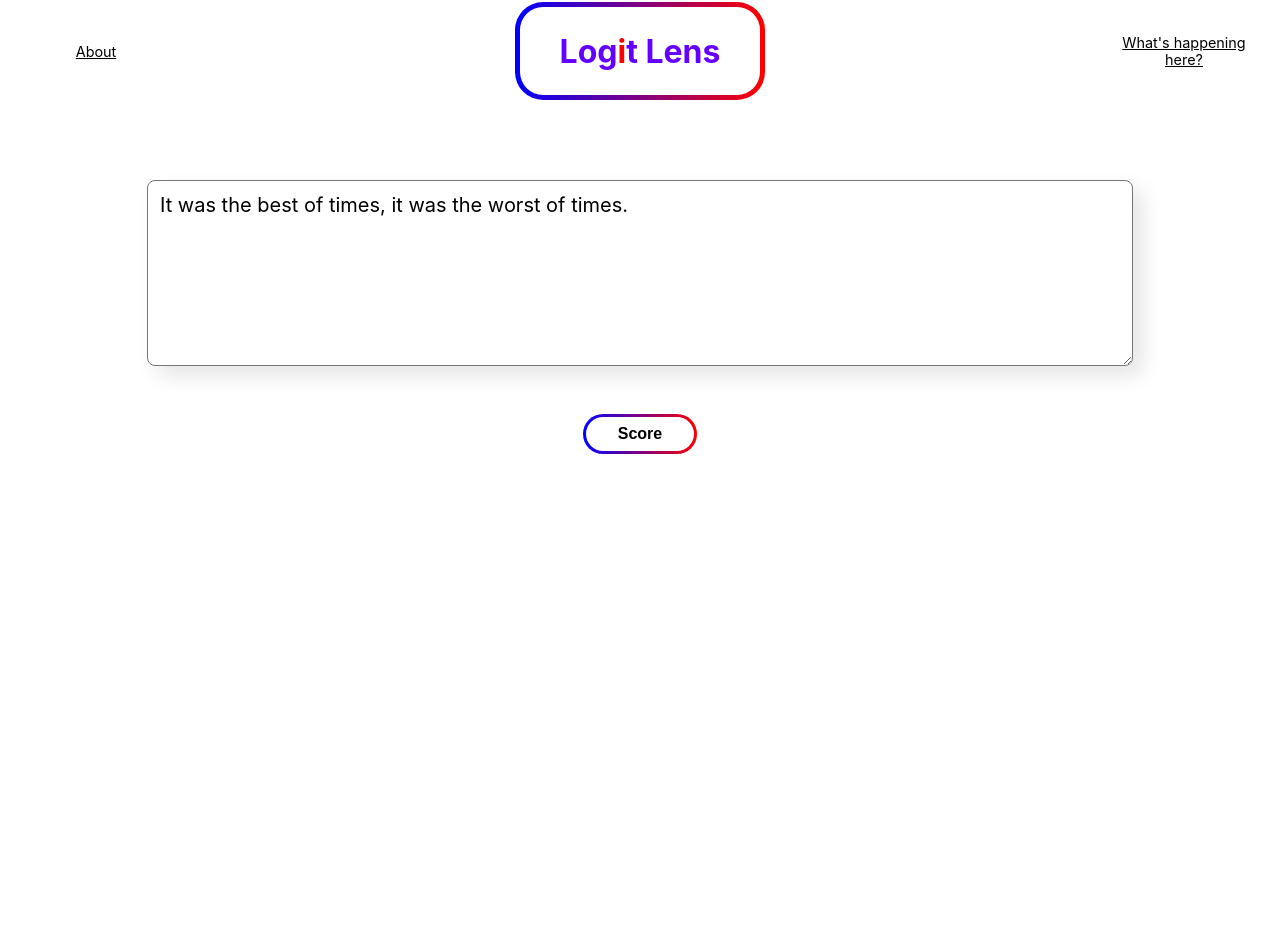
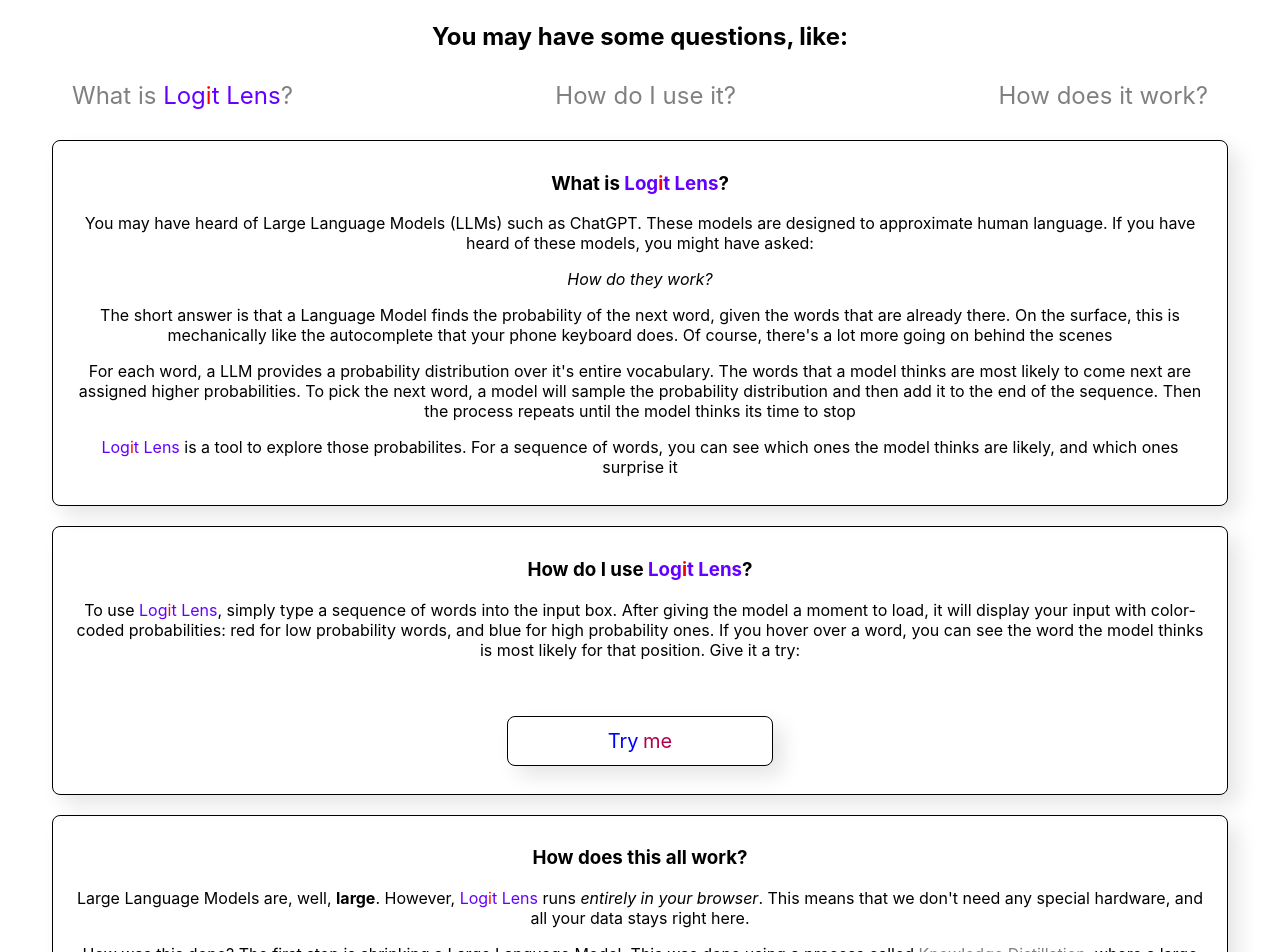
Before and after one commit to ColeDnought/ColeDnought.github.io, a React (Create React App) app: page /faq in a window 1280 px wide. Shown: the part 30-982 px from the top of the page. Before the commit the page ends 800 px from the top, so only its background shows below. Built offline with nearby package versions, Linux system fonts and the light colour scheme.

Commit message:
Added FAQ section

```diff
--- a/eslint.config.js
+++ b/eslint.config.js
@@ -11,7 +11,7 @@
   plugins: ['react-refresh'],
   rules: {
     'react-refresh/only-export-components': 'warn',
-    'react/prop-types': 'off',
+    'react/prop-types': 'off'
   },
   overrides: [
     {
@@ -20,5 +20,5 @@
         "no-restricted-globals": "off",
       },
     },
-  ],
+  ]
 }
--- a/package.json
+++ b/package.json
@@ -1,12 +1,14 @@
 {
-  "name": "test",
+  "name": "logitlens",
   "version": "0.1.0",
   "private": true,
   "dependencies": {
     "@huggingface/transformers": "3.6",
     "react": "^19.1.0",
     "react-dom": "^19.1.0",
-    "react-scripts": "5.0.1"
+    "react-router-dom": "^7.7.1",
+    "react-scripts": "5.0.1",
+    "styled-components": "^6.1.19"
   },
   "scripts": {
     "start": "react-scripts start",
--- a/src/App.css
+++ b/src/App.css
@@ -53,7 +53,6 @@
 }
 
 button {
-  /* Leave space at top */
   margin-top: 3rem;
   background-image: linear-gradient(90deg, white, white),
     linear-gradient(90deg, rgb(0, 0, 255), rgb(255, 0, 0));
--- a/src/components/Header.jsx
+++ b/src/components/Header.jsx
@@ -1,17 +1,17 @@
 import './Header.css';
+import NamePlate from './NamePlate';
+import { Link } from "react-router";
 
 const Header = () => {
   return (
     <div className="app-header">
-      <a className="header-link" href="/about">About</a>
+      <Link to="/about" className="header-link">About</Link>
       <div className="title-container">
         <h1>
-          <span style={{ "color": "rgb(100, 0, 255)" }}>Log</span>
-          <span style={{ "color": "rgb(255, 0, 0)" }}>i</span>
-          <span style={{ "color": "rgb(100, 0, 255)" }}>t Lens</span>
+          <NamePlate />
         </h1>
       </div>
-      <a className="header-link" href="/faq">What's happening here?</a>
+      <Link to="/faq" className="header-link">What's happening here?</Link>
     </div>
   );
 };
--- /dev/null
+++ b/src/components/NamePlate.jsx
@@ -0,0 +1,11 @@
+const NamePlate = () => {
+  return (
+    <span className="name-plate">
+        <span style={{ "color": "rgb(100, 0, 255)" }}>Log</span>
+        <span style={{ "color": "rgb(255, 0, 0)" }}>i</span>
+        <span style={{ "color": "rgb(100, 0, 255)" }}>t Lens</span>
+    </span>
+  );
+}
+
+export default NamePlate;
--- a/src/components/Token.css
+++ b/src/components/Token.css
@@ -25,6 +25,10 @@
     sans-serif
 }
 
+.prob-token:hover {
+  text-decoration: underline;
+}
+
 .prob-token:hover .tooltip-text {
   visibility: visible;
   opacity: 1;
--- a/src/index.js
+++ b/src/index.js
@@ -2,12 +2,21 @@
 import ReactDOM from 'react-dom/client';
 import './App.css';
 import App from './App';
+import About from './pages/About';
+import FAQ from './pages/FAQ';
+import { BrowserRouter, Routes, Route } from "react-router";
 // import reportWebVitals from './reportWebVitals';
 
 const root = ReactDOM.createRoot(document.getElementById('root'));
 root.render(
   <React.StrictMode>
-    <App />
+    <BrowserRouter>
+      <Routes>
+        <Route path="/" element={<App />} />
+        <Route path="/about" element={<About />} />
+        <Route path="/faq" element={<FAQ />} />
+      </Routes>
+    </BrowserRouter>
   </React.StrictMode>
 );
 
--- /dev/null
+++ b/src/pages/About.jsx
@@ -0,0 +1,12 @@
+const text = "This is the about page for LogitLens.";
+
+const About = () => {
+  return (
+    <div>
+      <h2>About</h2>
+      <p>{text}</p>
+    </div>
+  );
+};
+
+export default About;
--- /dev/null
+++ b/src/pages/FAQ.css
@@ -0,0 +1,35 @@
+.faq {
+    justify-content: center;
+    padding: 20px;
+    padding-top: 0px;
+}
+
+.questions {
+    display: flex;
+    justify-content: space-between;
+    align-items: center;
+    padding: 10px 20px;
+    font-size: 24px;
+}
+
+a {
+    text-decoration: none;
+    color: grey;
+}
+
+a:hover {
+    text-decoration: underline;
+}
+
+.output {
+    width: 15rem;
+    display: inline-block;
+}
+
+.question {
+    border: 1px solid black;
+    margin-top: 20px;
+    border-radius: 8px;
+    padding: 12px 20px ;
+    box-shadow: 10px 10px 20px rgba(0, 0, 0, 0.1);
+}
--- /dev/null
+++ b/src/pages/FAQ.jsx
@@ -0,0 +1,62 @@
+import NamePlate from "../components/NamePlate";
+import Token from "../components/Token";
+import './FAQ.css'
+
+const FAQ = () => {
+  return (
+    <div className="faq">
+        <h2>You may have some questions, like:</h2>
+        <div className="questions">
+            <a href="#1"><span>What is <NamePlate />?</span></a>
+            <a href="#2"><span>How do I use it?</span></a>
+            <a href="#3"><span>How does it work?</span></a>
+        </div>
+
+        <div id="1" className="question">
+            <h3>What is <NamePlate />?</h3>
+            <p>You may have heard of Large Language Models (LLMs) such as ChatGPT.
+                These models are designed to approximate human language.
+                If you have heard of these models, you might have asked:</p>
+            <p><i>How do they work?</i></p>
+            <p>The short answer is that a Language Model finds the probability of the next word, given the words that are already there.
+                On the surface, this is mechanically like the autocomplete that your phone keyboard does.
+                Of course, there's a lot more going on behind the scenes</p>
+            <p>For each word, a LLM provides a probability distribution over it's entire vocabulary.
+                The words that a model thinks are most likely to come next are assigned higher probabilities.
+                To pick the next word, a model will sample the probability distribution and then add it to the end of the sequence.
+                Then the process repeats until the model thinks its time to stop</p>
+
+            <p><NamePlate /> is a tool to explore those probabilites.
+            For a sequence of words, you can see which ones the model thinks are likely, and which ones surprise it</p>
+        </div>
+
+        <div id="2" className="question">
+            <h3>How do I use <NamePlate />?</h3>
+            <p>To use <NamePlate />, simply type a sequence of words into the input box.
+            After giving the model a moment to load, it will display your input with color-coded probabilities: red for low probability words, and blue for high probability ones.
+            If you hover over a word, you can see the word the model thinks is most likely for that position. Give it a try:</p>
+            <p className="output"><Token token="Try" probability={1.0} alternative="Try" /> <Token token="me" probability={0.3} alternative="it" /></p>
+        </div>
+        <div id="3" className="question">
+            <h3>How does this all work?</h3>
+            <p>Large Language Models are, well, <strong>large</strong>.
+            However, <NamePlate /> runs <i>entirely in your browser</i>.
+            This means that we don't need any special hardware, and all your data stays right here.</p>
+            <p>How was this done? The first step is shrinking a Large Language Model.
+            This was done using a process called <a href="https://arxiv.org/abs/1503.02531">Knowledge Distillation</a>,
+            where a large model is used to "teach" a smaller, more efficient model. <NamePlate /> uses
+            a <a href="https://huggingface.co/distilbert/distilgpt2">distilled version of GPT-2</a>, a predecessor of ChatGPT.</p>
+            <p>This is why the <NamePlate /> takes a moment to load at the beginning, we're downloading the entire model!</p>
+            <p>Once we've distilled a model, we have to use it. To do this, <NamePlate /> leverages
+            the <a href="https://huggingface.co/docs/transformers.js/index">Transformers.js library</a> and <a href="https://onnxruntime.ai/docs/">Open Neural Network Exchange (ONNX) Runtime</a>
+            These open-source libraries allow our model to run in your browser without any setup.</p>
+
+            <p>If you would like to see more technical details or contribute to this project, I
+                encourage you to check out the <a href="">codebase</a>
+            </p>
+        </div>
+    </div>
+  );
+};
+
+export default FAQ;
```
Also changed, not shown: 1 other file (tests, documents, lock files or other folders).
